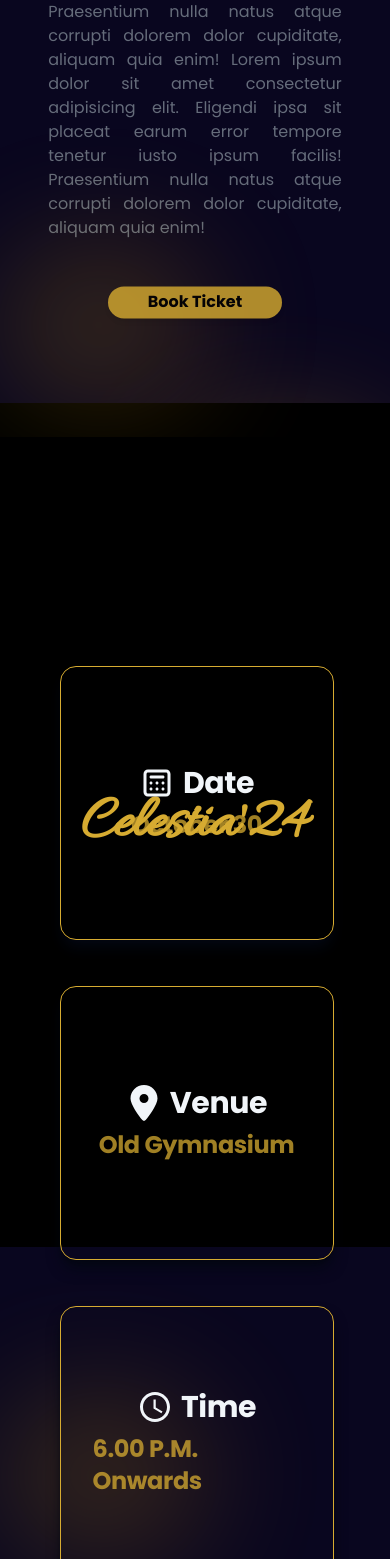
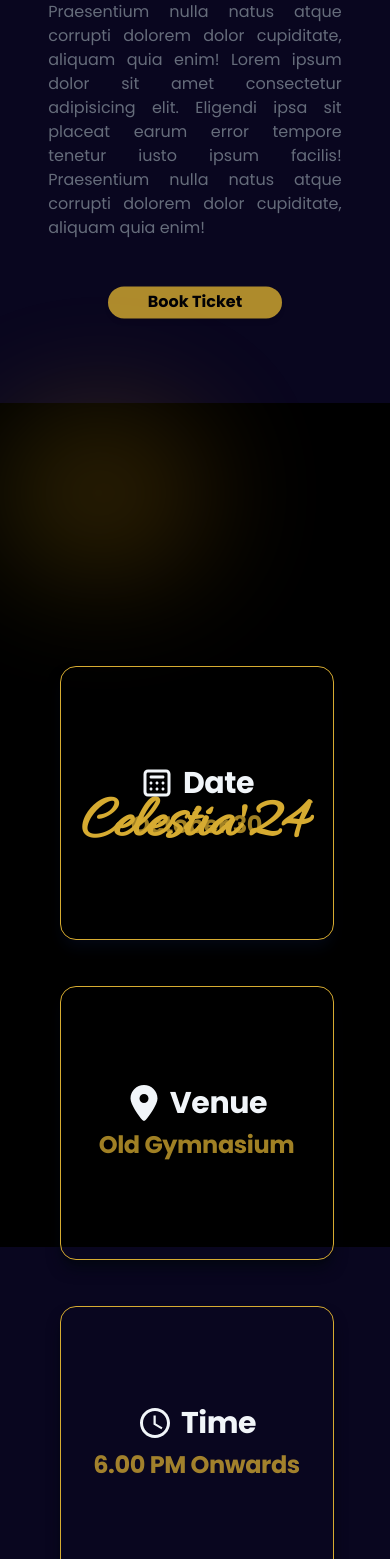
Before and after one commit to hasithasandunlakshan/leo_candle_night, a Next.js app: page / in a window 390 px wide. Shown: the part 441-2000 px from the top of the page. Built offline with nearby package versions, Linux system fonts and the light colour scheme; a web font is replaced by a local one.

Commit message:
home icon

```diff
--- a/src/app/page.jsx
+++ b/src/app/page.jsx
@@ -4,7 +4,7 @@ import Hero from "@/components/Home/Hero";
 import "locomotive-scroll/dist/locomotive-scroll.css";
 import Details from "@/components/Home/Details";
 import PreLoader from "@/components/Loading/Loader"; // Adjust import path if necessary
-
+import { motion } from "framer-motion";
 export default function Page() {
   const [isLoading, setIsLoading] = useState(true);
 
@@ -37,11 +37,33 @@ export default function Page() {
   }, [isLoading]); // Dependency array to run when loading state changes
 
   return (
-    <main data-scroll-container className="bg-primary">
+    <main data-scroll-container className="bg-primary relative">
       {isLoading ? (
         <PreLoader /> // Show preloader while loading
       ) : (
         <>
+           <motion.div
+        initial={{ y: -50 }}     // Starting point
+        animate={{  y: 0 }}      // Animate to this position
+        transition={{
+          duration: 2,                      // Smooth transition duration (seconds)
+                    // Easing for smoother motion
+          repeat: Infinity,                  // Loop the animation infinitely
+          repeatType: "mirror",              // Go back and forth (y: 0 -> y: 50 -> y: 0)
+          repeatDelay: 0.5                   // Small delay between each loop
+        }}
+       className="absolute w-52 z-50 h-40  bottom-1/2 left-0 sm:w-96 sm:h-96 bg-gradient-to-r from-yellow-400 to-amber-500 rounded-full filter blur-3xl opacity-20"></motion.div>
+          <motion.div
+           initial={{ y: -50 }}     // Starting point
+           animate={{  y: 0 }}      // Animate to this position
+           transition={{
+             duration: 2,                      // Smooth transition duration (seconds)
+                       // Easing for smoother motion
+             repeat: Infinity,                  // Loop the animation infinitely
+             repeatType: "mirror",              // Go back and forth (y: 0 -> y: 50 -> y: 0)
+             repeatDelay: 0.5                   // Small delay between each loop
+           }}
+          className="absolute top-0 right-0  w-52 h-40     sm:w-72 sm:h-72 bg-gradient-to-r from-yellow-400 to-amber-500 rounded-full filter blur-3xl opacity-30"></motion.div>
           <Hero />
           <Details />
         </>
--- a/src/components/Home/Details.tsx
+++ b/src/components/Home/Details.tsx
@@ -35,8 +35,8 @@ export default function Details() {
         </h1>
       </motion.div>
 
-      <div className="absolute w-52 h-40 bottom-8 left-0 sm:w-96 sm:h-96 bg-gradient-to-r from-yellow-400 to-amber-500 rounded-full filter blur-3xl opacity-20"></div>
-      <div className="absolute top-0 right-0 w-52 h-40 sm:w-72 sm:h-72 bg-gradient-to-r from-yellow-400 to-amber-500 rounded-full filter blur-3xl opacity-30"></div>
+      {/* <div className="absolute w-52 h-40 bottom-8 left-0 sm:w-96 sm:h-96 bg-gradient-to-r from-yellow-400 to-amber-500 rounded-full filter blur-3xl opacity-20"></div>
+      <div className="absolute top-0 right-0 w-52 h-40 sm:w-72 sm:h-72 bg-gradient-to-r from-yellow-400 to-amber-500 rounded-full filter blur-3xl opacity-30"></div> */}
 
       <div className="flex justify-center items-center container flex-col lg:flex-row">
         <PinContainer title="Date">
@@ -66,7 +66,7 @@ export default function Details() {
               <MdAccessTime className='text-4xl' />
               Time
             </h3>
-            <h1 className=' text-secondary animate-pulse text-2xl font-bold'>6.00 P.M. Onwards</h1>
+            <h1 className=' text-secondary animate-pulse text-2xl font-bold'>6.00 PM Onwards</h1>
             {/* <TypewriterEffectSmooth words={wordsTime} cursorClassName='hidden' /> */}
           </div>
         </PinContainer>
--- a/src/components/Home/Hero.tsx
+++ b/src/components/Home/Hero.tsx
@@ -26,18 +26,8 @@ export default function Hero() {
   return (
 
     <div className="min-h-screen  w-full  flex items-center align-middle justify-center bg-transparent relative overflow-hidden">
-       <motion.div
-        initial={{ y: -50 }}     // Starting point
-        animate={{  y: 0 }}      // Animate to this position
-        transition={{
-          duration: 2,                      // Smooth transition duration (seconds)
-                    // Easing for smoother motion
-          repeat: Infinity,                  // Loop the animation infinitely
-          repeatType: "mirror",              // Go back and forth (y: 0 -> y: 50 -> y: 0)
-          repeatDelay: 0.5                   // Small delay between each loop
-        }}
-       className="absolute w-52 z-50 h-40 bottom-8  left-0 sm:w-96 sm:h-96 bg-gradient-to-r from-yellow-400 to-amber-500 rounded-full filter blur-3xl opacity-20"></motion.div>
-       <div className="absolute top-0 right-0  w-52 h-40     sm:w-72 sm:h-72 bg-gradient-to-r from-yellow-400 to-amber-500 rounded-full filter blur-3xl opacity-30"></div>
+
+
     {/* <Spotlight
       className="-top-40 left-0 md:left-60 md:-top-20"
       fill="#d6ab31"
--- a/src/lib/animations.ts
+++ b/src/lib/animations.ts
@@ -13,7 +13,7 @@ export const animatePageIn = () => {
     })
       .to(transitionElement, {
         yPercent: 100,
-        duration: 2,
+        duration: 1.5,
       })
       .to(
         transitionElement,
```
